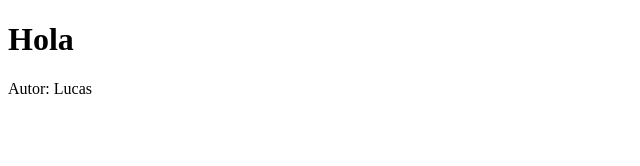
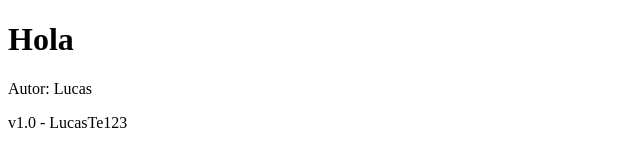
Before and after one commit to LucasTe123/practica-git-individual, a plain HTML site: page index.html in a window 1280 px wide. Shown: the whole page, without its empty margins (0-640 px from the left). Drawn offline with Linux system fonts and the light colour scheme.

Commit message:
feat: agrego footer simple

```diff
--- a/index.html
+++ b/index.html
@@ -1,2 +1,2 @@
 <!doctype html><title>Demo</title><h1>Hola</h1>
-<p>Autor: Lucas</p>
+<p>Autor: Lucas</p><footer>v1.0 - LucasTe123</footer>
```
